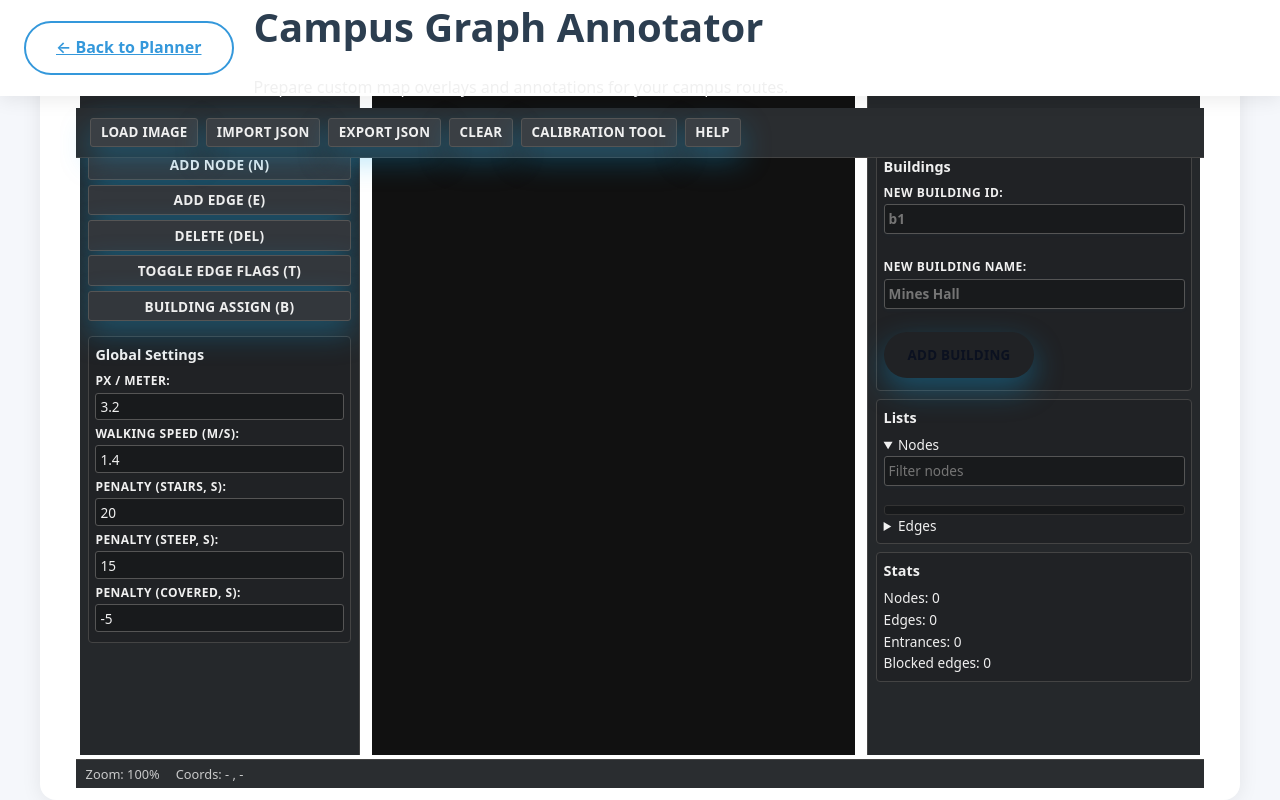
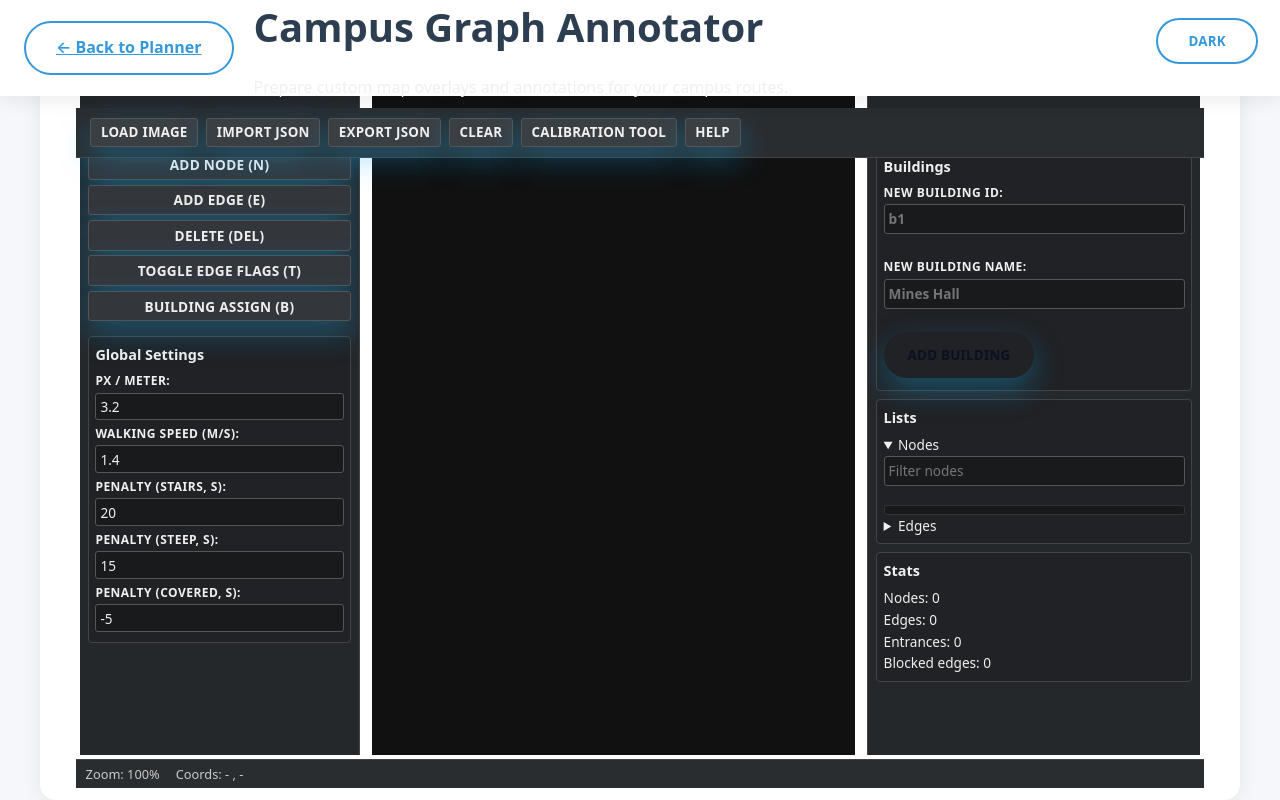
Before and after one commit to radishronin/CSCI4-598A-A-project1, a Flask app: page /planner/annotator in a window 1280 px wide. Run offline with Flask 3, Linux system fonts and the light colour scheme.

Commit message:
dark mode feature

```diff
--- a/templates/annotator.html
+++ b/templates/annotator.html
@@ -7,11 +7,15 @@
   <link rel="stylesheet" href="{{ url_for('static', filename='styles.css') }}">
   <link rel="stylesheet" href="{{ url_for('static', filename='annotator.css') }}">
   <script src="{{ url_for('static', filename='annotator.js') }}" defer></script>
+  <script src="{{ url_for('static', filename='darkmode.js') }}" defer></script>
 </head>
 <body class="annotator-page">
   <main class="container annotator-container" role="main">
     <header class="annotator-header">
       <a href="{{ url_for('planner.planner') }}" class="btn secondary back-button">← Back to Planner</a>
+      <div style="position: absolute; top: 18px; right: 22px;">
+        <button id="dark-mode-toggle" class="btn secondary" aria-pressed="false">Dark</button>
+      </div>
       <div class="annotator-title-group">
         <h1>Campus Graph Annotator</h1>
         <p class="annotator-intro">Prepare custom map overlays and annotations for your campus routes.</p>
--- a/templates/notes.html
+++ b/templates/notes.html
@@ -20,6 +20,9 @@
       <div class="actions">
         <a href="{{ url_for('rag.rag') }}" class="btn">Back to Interface</a>
       </div>
+      <div style="position: absolute; top: 18px; right: 22px;">
+        <button id="dark-mode-toggle" class="btn secondary" aria-pressed="false">Dark</button>
+      </div>
     </header>
 
     <section class="row" aria-labelledby="notes-label">
@@ -39,6 +42,7 @@
   </main>
 
   <!-- Include the main frontend script which contains notes handlers -->
+  <script src="{{ url_for('static', filename='darkmode.js') }}"></script>
   <script src="{{ url_for('static', filename='index.js') }}"></script>
 </body>
 </html>
```
